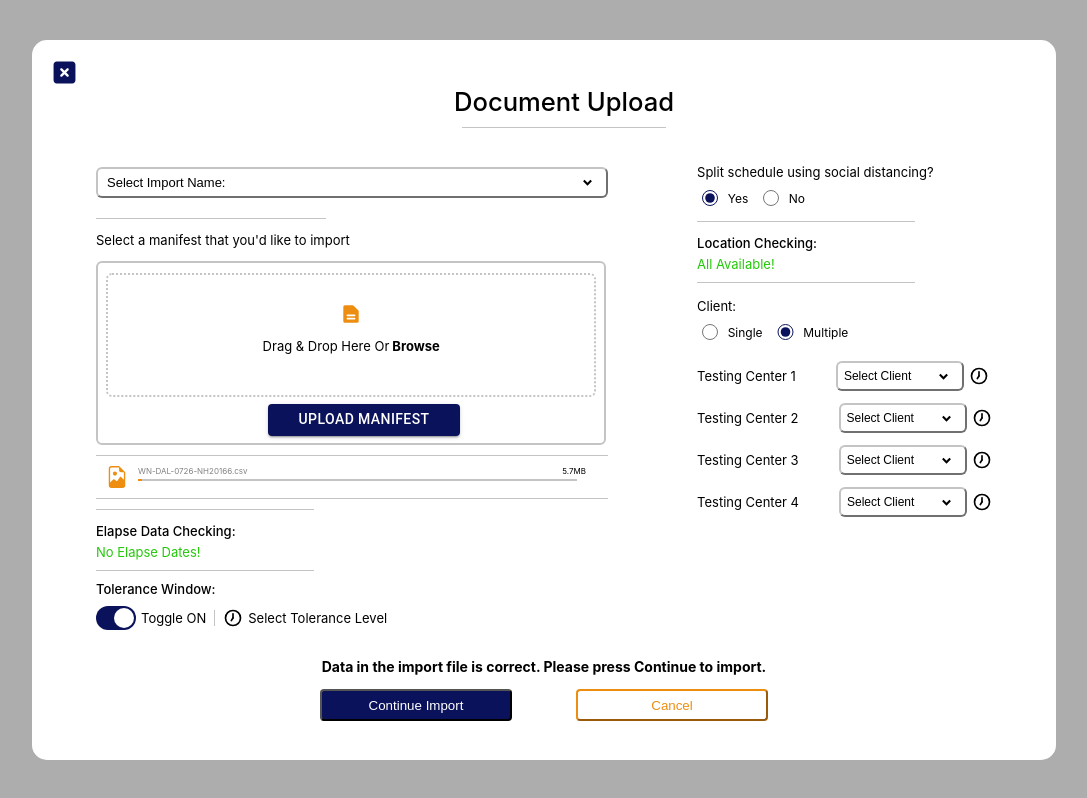
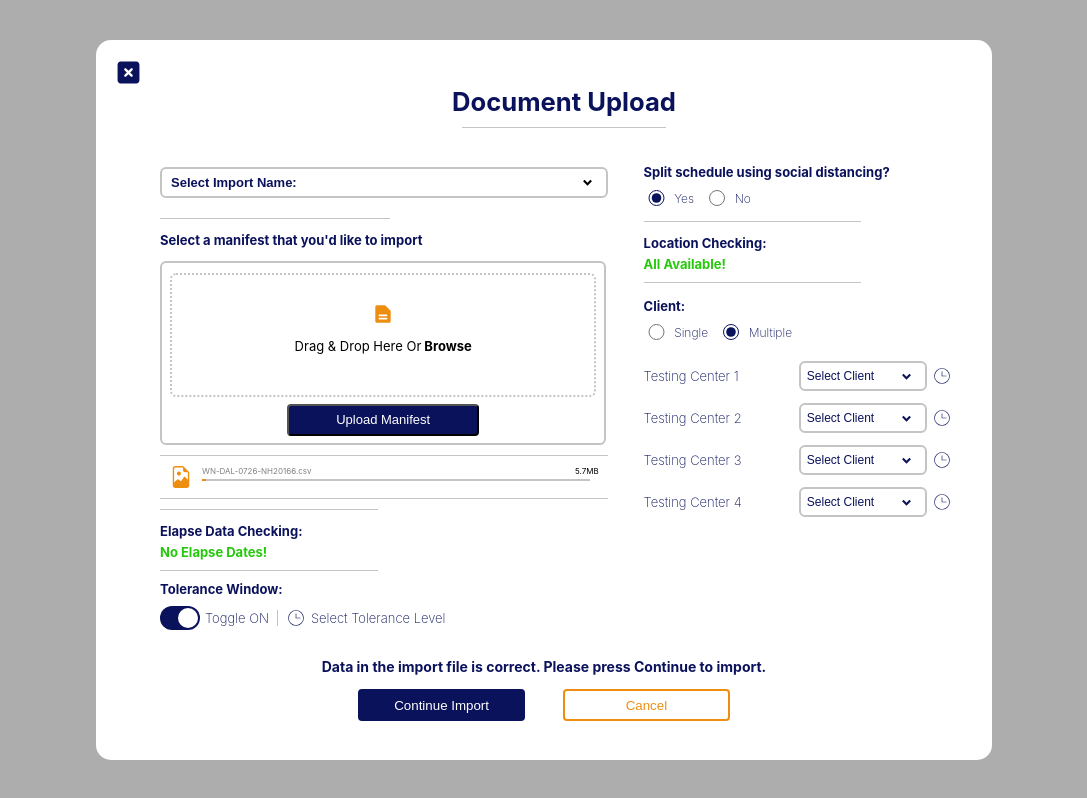
Before and after one commit to DeyvinC/doc-upload, a React (Create React App) app: page / in a window 1280 px wide. Shown: the whole page, without its empty margins (96-1183 px from the left). Built offline with nearby package versions, Linux system fonts and the light colour scheme.

Commit message:
demo app is complete

```diff
--- a/src/App.css
+++ b/src/App.css
@@ -7,7 +7,7 @@
 }
 .mainCon {
   background-color: white;
-  width: 80vw;
+  width: 70vw;
   height: 90vh;
   border-radius: 15px;
 }
@@ -15,7 +15,7 @@
   padding: 20px;
   padding-bottom: 0px;
   height: 13vh;
-  width: 80vw;
+  width: 70vw;
   display: flex;
   flex-direction: row;
   align-self: center;
@@ -26,17 +26,18 @@
 }
 .headerCon {
   height: 60px;
-  width: 60vw;
+  width: 50vw;
   display: flex;
   align-items: center;
   flex-direction: column;
 }
 .headerText {
   font-size: 2vw;
-  font-weight: 500;
+  font-weight: bold;
   width: 20vw;
   text-align: center;
   margin-bottom: 10px;
+  color: #0b125c;
 }
 .headerDivider {
   border-bottom: 1px solid rgb(196, 196, 196);
@@ -49,7 +50,7 @@
 }
 .Divider2 {
   border-bottom: 1px solid rgb(196, 196, 196);
-  width: 40vw;
+  width: 35vw;
   margin-top: 10px;
   margin-bottom: 10px;
 }
@@ -74,10 +75,10 @@
 }
 .Divider6 {
   border-bottom: 2px solid rgb(196, 196, 196);
-  width: 34vw;
+  width: 30vw;
 }
 .mainInfoCon {
-  width: 70vw;
+  width: 60vw;
   height: 60vh;
   display: flex;
   justify-content: space-between;
@@ -88,24 +89,26 @@
   justify-content: center;
 }
 .subInfoCon1 {
+  width: 37vw;
   height: 60vh;
   padding-top: 5px;
+  margin-right: 10px;
 }
 .subInfoCon2 {
   height: 60vh;
 }
 .selImportBtn {
-  width: 40vw;
+  width: 35vw;
   display: flex;
   flex-direction: row;
   justify-content: space-between;
   align-items: center;
   background-color: white;
-  border-color: rgb(196, 196, 196);
+  border: solid 2px rgb(196, 196, 196);
   border-radius: 6px;
 }
 .dragMainCon {
-  width: 38vw;
+  width: 33vw;
   height: 20vh;
   background-color: white;
   border-radius: 6px;
@@ -115,7 +118,7 @@
   padding: 10px;
 }
 .dragSubCon {
-  width: 38vw;
+  width: 33vw;
   height: 15vh;
   background-color: white;
   border-radius: 6px;
@@ -129,7 +132,7 @@
   flex-direction: column;
 }
 .uploadMain {
-  width: 40vw;
+  width: 33vw;
   height: 5vh;
   display: flex;
   justify-content: center;
@@ -170,7 +173,7 @@
   justify-content: space-between;
   align-items: center;
   background-color: white;
-  border-color: rgb(196, 196, 196);
+  border: solid 2px rgb(196, 196, 196);
   border-radius: 6px;
   margin-left: 40px;
 }
@@ -179,20 +182,22 @@
   text-align: center;
   font-size: 14px;
   font-weight: bold;
+  color: #0b125c;
 }
 .continBtn {
-  width: 15vw;
+  width: 13vw;
   height: 4vh;
   background-color: #0b125c;
   color: white;
+  border: solid 2px rgb(11, 18, 92);
   border-radius: 4px;
 }
 .cancelBtn {
-  width: 15vw;
+  width: 13vw;
   height: 4vh;
   background-color: white;
   color: #ed8e11;
-  border-color: #ed8e11;
+  border: solid 2px rgb(237, 142, 17);
   border-radius: 4px;
 }
 #file-upload-button {
--- a/src/App.tsx
+++ b/src/App.tsx
@@ -1,16 +1,13 @@
-import React, { useState } from 'react';
+import React from 'react';
 import './App.css';
 import { FaSquareXmark } from "react-icons/fa6";
-import LargeDropDown from './components/LargeDropDown';
 import ToggleSwitch from './components/ToggleSwitch';
 import DragAndDrop from './components/FileDrop';
 import styled from "styled-components";
 import { RiArrowDropDownLine } from "react-icons/ri";
-import { HiMiniDocumentText } from "react-icons/hi2";
 import { BsFileEarmarkImage } from "react-icons/bs";
-import { TbClockHour7 } from "react-icons/tb";
-import { useUpload } from './hooks';
 import { Button } from "@mui/material";
+import { PiClockThin } from "react-icons/pi";
 //
 const ToggleContainer = styled.div`
   display: flex;
@@ -20,15 +17,47 @@ const ToggleContainer = styled.div`
   height: 10%;
 `;
 //
+const BootstrapButton = styled(Button)({
+  boxShadow: 'none',
+  textTransform: 'none',
+  fontSize: 16,
+  padding: '6px 12px',
+  border: '1px solid',
+  lineHeight: 1.5,
+  backgroundColor: '#0063cc',
+  borderColor: '#0063cc',
+  fontFamily: [
+    '-apple-system',
+    'BlinkMacSystemFont',
+    '"Segoe UI"',
+    'Roboto',
+    '"Helvetica Neue"',
+    'Arial',
+    'sans-serif',
+    '"Apple Color Emoji"',
+    '"Segoe UI Emoji"',
+    '"Segoe UI Symbol"',
+  ].join(','),
+  '&:hover': {
+    backgroundColor: '#0069d9',
+    borderColor: '#0062cc',
+    boxShadow: 'none',
+  },
+  '&:active': {
+    boxShadow: 'none',
+    backgroundColor: '#0062cc',
+    borderColor: '#005cbf',
+  },
+  '&:focus': {
+    boxShadow: '0 0 0 0.2rem rgba(0,123,255,.5)',
+  },
+});
+//
 function App() {
   //
-  const [optionSelected, setOptionSelected] = useState<string>("")
-  const [showDropDown, setShowDropDown] = useState<boolean>(false);
-  const [progress, setProgress] = useState<number>(0)
-  //
-  const options = () => {
-    return ["Option 1", "Option 2", "Option 3"]
-  }
+  // const options = () => {
+  //   return ["Option 1", "Option 2", "Option 3"]
+  // }
   //optionSelection={optionSelected}
   return (
     <div className="App">
@@ -47,21 +76,21 @@ function App() {
             <div className='mainInfoCon'>
               <div className='subInfoCon1'>
                 <button className='selImportBtn'>
-                  <p style={{margin: 3, fontSize: 13}}>Select Import Name:</p>
+                  <p style={{margin: 3, fontSize: 13, color: "#0b125c", fontWeight: "bold"}}>Select Import Name:</p>
                   <RiArrowDropDownLine size={25} />
                 </button>
-                {showDropDown && (
+                {/* {showDropDown && (
                   <LargeDropDown options={options()} showDropDown={false}  />
-                )}
+                )} */}
                 <div className='Divider1'></div>
-                <p style={{fontSize: 13}}>Select a manifest that you'd like to import</p>
+                <p style={{fontSize: 13, color: "#0b125c", fontWeight: "bold"}}>Select a manifest that you'd like to import</p>
                 <div className='dragMainCon'>
                   <div className='dragSubCon'>
                     <div className='docIconMain'>
                       <DragAndDrop />
                     </div>
                     <div className='uploadMain'>
-                      <Button
+                      {/* <Button
                         variant="contained"
                         component="label"
                         style={{backgroundColor: "#0b125c"}}
@@ -79,7 +108,18 @@ function App() {
                           //onClick={onInputClick}
                           hidden
                         />
-                      </Button>
+                      </Button>   */}
+                      <button className='uploadBtn'>
+                         <p style={{fontSize: 13, margin: 2 }}>Upload Manifest</p>
+                         {/* <input
+                          type="file"
+                          id="myfile"
+                          accept=".pdf, .jpg"
+                          //onChange={(e) => e.target.files && handleChangeFile(e)}
+                          //onClick={onInputClick}
+                          hidden
+                        /> */}
+                      </button>
                     </div>
                   </div>
                 </div>
@@ -87,7 +127,7 @@ function App() {
                 <div className='fileMain'>
                   <BsFileEarmarkImage size={22} color='#ed8e11' />
                   <div style={{paddingLeft: 10}}>
-                    <div style={{display: "flex", flexDirection:"row", width: "35vw", justifyContent: "space-between", marginBottom: 3}}>
+                    <div style={{display: "flex", flexDirection:"row", width: "31vw", justifyContent: "space-between", marginBottom: 3}}>
                       <p style={{margin: 0, fontSize: 8, color: "gray"}}>WN-DAL-0726-NH20166.csv</p>
                       <p style={{margin: 0, fontSize: 8}}>5.7MB</p>
                     </div>
@@ -99,85 +139,90 @@ function App() {
                 </div>
                 <div className='Divider2'></div>
                 <div className='Divider3'></div>
-                  <p style={{fontSize: 13, marginBottom: 0, fontWeight: "500"}}>Elapse Data Checking:</p>
-                  <p style={{fontSize: 13, marginTop: 5, color: "#24c90a", marginBottom: 5}}>No Elapse Dates!</p>
+                  <p style={{fontSize: 13, marginBottom: 0, fontWeight: "bold", color: "#0b125c"}}>Elapse Data Checking:</p>
+                  <p style={{fontSize: 13, marginTop: 5, color: "#24c90a", marginBottom: 5, fontWeight: "bold"}}>No Elapse Dates!</p>
                 <div className='Divider3'></div>
-                <p style={{fontSize: 13, marginBottom: 0, fontWeight: "500", marginTop: 5}}>Tolerance Window:</p>
+                <p style={{fontSize: 13, marginBottom: 0, fontWeight: "bold", marginTop: 5, color: "#0b125c"}}>Tolerance Window:</p>
                 <div style={{display: "flex", flexDirection: "row", alignItems: "center"}}>
                   <ToggleContainer>
                     <ToggleSwitch />
                   </ToggleContainer>
-                  <p style={{fontSize: 13, marginLeft: 5}}>Toggle ON</p>
+                  <p style={{fontSize: 13, marginLeft: 5, color: "#0b125c", fontWeight: "200"}}>Toggle ON</p>
                   <div className='Divider4'></div>
-                  <TbClockHour7 size={20} />
-                  <p style={{fontSize: 13, marginLeft: 5}}>Select Tolerance Level</p>
+                  {/* <TbClockHour7 size={20} color='#0b125c' style={{fontWeight: "200"}} /> */}
+                  <PiClockThin size={20} color='#0b125c' />
+                  <p style={{fontSize: 13, marginLeft: 5, color: "#0b125c", fontWeight: "200"}}>Select Tolerance Level</p>
                 </div>
               </div>
               <div className='subInfoCon2'>
-                <p style={{fontSize: 13, marginTop: 0, marginBottom: 5 }}>Split schedule using social distancing?</p>
+                <p style={{fontSize: 13, marginTop: 0, marginBottom: 5, fontWeight: "bold", color: "#0b125c" }}>Split schedule using social distancing?</p>
                 <div className='radioBtnCon'>
-                  <label style={{fontSize: 12, display: "flex", alignItems: "center"}}>
+                  <label style={{fontSize: 12, display: "flex", alignItems: "center", fontWeight: "200", color: "#0b125c"}}>
                     <input type="radio" value="Yes" checked={true} style={{accentColor: "#0b125c"}} className='radioBtn'/>
                     Yes
                   </label>
-                  <label style={{fontSize: 12, display: "flex", alignItems: "center", marginLeft: 10}}>
+                  <label style={{fontSize: 12, display: "flex", alignItems: "center", marginLeft: 10, fontWeight: "200", color: "#0b125c"}}>
                     <input type="radio" value="Yes" checked={false} style={{accentColor: "#0b125c"}} className='radioBtn'/>
                     No
                   </label>
                 </div>
                 <div className='Divider3'></div>
-                <p style={{fontSize: 13, marginBottom: 0, fontWeight: "500"}}>Location Checking:</p>
-                <p style={{fontSize: 13, marginTop: 5, color: "#24c90a", marginBottom: 10}}>All Available!</p>
+                <p style={{fontSize: 13, marginBottom: 0, fontWeight: "bold", color: "#0b125c"}}>Location Checking:</p>
+                <p style={{fontSize: 13, marginTop: 5, color: "#24c90a", marginBottom: 10, fontWeight: "bold"}}>All Available!</p>
                 <div className='Divider3'></div>
-                <p style={{fontSize: 13, marginTop: 15, marginBottom: 5 }}>Client:</p>
+                <p style={{fontSize: 13, marginTop: 15, marginBottom: 5, fontWeight: "bold", color: "#0b125c" }}>Client:</p>
                 <div className='radioBtnCon'>
-                  <label style={{fontSize: 12, display: "flex", alignItems: "center"}}>
+                  <label style={{fontSize: 12, display: "flex", alignItems: "center", fontWeight: "200", color: "#0b125c"}}>
                     <input type="radio" value="Yes" checked={false} style={{accentColor: "#0b125c"}} className='radioBtn'/>
                     Single
                   </label>
-                  <label style={{fontSize: 12, display: "flex", alignItems: "center", marginLeft: 10}}>
+                  <label style={{fontSize: 12, display: "flex", alignItems: "center", marginLeft: 10, fontWeight: "200", color: "#0b125c"}}>
                     <input type="radio" value="Yes" checked={true} style={{accentColor: "#0b125c"}} className='radioBtn'/>
                     Multiple
                   </label>
                 </div>
                 <div style={{display: "flex", flexDirection: "row", alignItems: "center"}}>
-                  <p style={{fontSize: 13}}>Testing Center 1</p>
+                  <p style={{fontSize: 13, width: "9vw", color: "#0b125c", fontWeight: "200"}}>Testing Center 1</p>
                   <button className='selectClient'>
-                    <p style={{margin: 0, fontSize: 12}}>Select Client</p>
-                    <RiArrowDropDownLine size={25} />
+                    <p style={{margin: 0, fontSize: 12, color: "#0b125c", fontWeight: "200"}}>Select Client</p>
+                    <RiArrowDropDownLine size={25} color='#0b125c' />
                   </button>
-                  <TbClockHour7 size={20} style={{marginLeft: 5}} />
+                  {/* <TbClockHour7 size={20} style={{marginLeft: 5}} color='#0b125c' /> */}
+                  <PiClockThin size={20} color='#0b125c' style={{marginLeft: 5}} />
                 </div>
                 <div style={{display: "flex", flexDirection: "row", alignItems: "center"}}>
-                  <p style={{fontSize: 13}}>Testing Center 2</p>
+                  <p style={{fontSize: 13, width: "9vw", color: "#0b125c", fontWeight: "200"}}>Testing Center 2</p>
                   <button className='selectClient'>
-                    <p style={{margin: 0, fontSize: 12}}>Select Client</p>
-                    <RiArrowDropDownLine size={25} />
+                    <p style={{margin: 0, fontSize: 12, color: "#0b125c", fontWeight: "200"}}>Select Client</p>
+                    <RiArrowDropDownLine size={25} color='#0b125c' />
                   </button>
-                  <TbClockHour7 size={20} style={{marginLeft: 5}} />
+                  {/* <TbClockHour7 size={20} style={{marginLeft: 5}} color='#0b125c' /> */}
+                  <PiClockThin size={20} color='#0b125c' style={{marginLeft: 5}} />
                 </div>
                 <div style={{display: "flex", flexDirection: "row", alignItems: "center"}}>
-                  <p style={{fontSize: 13}}>Testing Center 3</p>
+                  <p style={{fontSize: 13, width: "9vw", color: "#0b125c", fontWeight: "200"}}>Testing Center 3</p>
                   <button className='selectClient'>
-                    <p style={{margin: 0, fontSize: 12}}>Select Client</p>
-                    <RiArrowDropDownLine size={25} />
+                    <p style={{margin: 0, fontSize: 12, color: "#0b125c", fontWeight: "200"}}>Select Client</p>
+                    <RiArrowDropDownLine size={25} color='#0b125c' />
                   </button>
-                  <TbClockHour7 size={20} style={{marginLeft: 5}} />
+                  {/* <TbClockHour7 size={20} style={{marginLeft: 5}} color='#0b125c' /> */}
+                  <PiClockThin size={20} color='#0b125c' style={{marginLeft: 5}} />
                 </div>
                 <div style={{display: "flex", flexDirection: "row", alignItems: "center"}}>
-                  <p style={{fontSize: 13}}>Testing Center 4</p>
+                  <p style={{fontSize: 13, width: "9vw", color: "#0b125c", fontWeight: "200"}}>Testing Center 4</p>
                   <button className='selectClient'>
-                    <p style={{margin: 0, fontSize: 12}}>Select Client</p>
-                    <RiArrowDropDownLine size={25} />
+                    <p style={{margin: 0, fontSize: 12, color: "#0b125c", fontWeight: "200"}}>Select Client</p>
+                    <RiArrowDropDownLine size={25} color='#0b125c' />
                   </button>
-                  <TbClockHour7 size={20} style={{marginLeft: 5}} />
+                  {/* <TbClockHour7 size={20} style={{marginLeft: 5}} color='#0b125c' /> */}
+                  <PiClockThin size={20} color='#0b125c' style={{marginLeft: 5}} />
                 </div>
               </div>
             </div>
           </div>
           <div style={{display: "flex", flexDirection: "column", alignItems: "center"}}>
               <p className='messageText'>Data in the import file is correct. Please press Continue to import.</p>
-              <div style={{width: "45vw", display: "flex", justifyContent: "space-evenly"}}>
+              <div style={{width: "35vw", display: "flex", justifyContent: "space-evenly"}}>
                 <button className='continBtn'>
                   <text>Continue Import</text>
                 </button>
```
Also changed, not shown: src/components/FileDrop.tsx (+0 -36 lines).
